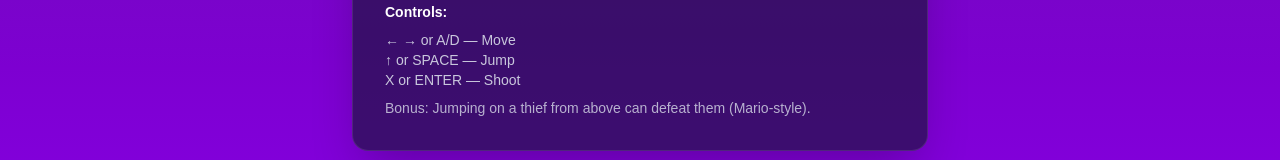
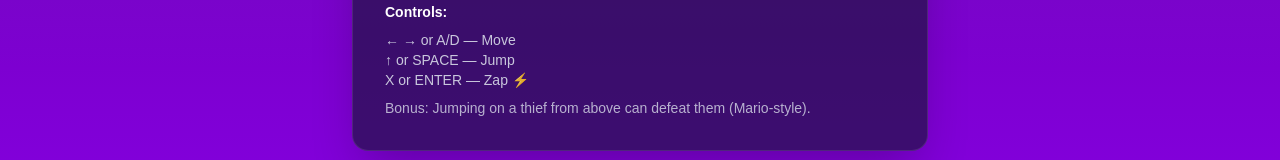
Before and after one commit to babadroga92/mario, a Next.js app: page / in a window 1280 px wide. Shown: the part 738-898 px from the top of the page. Built offline with nearby package versions, Linux system fonts and the light colour scheme.

Commit message:
Update entry page

```diff
--- a/app/page.tsx
+++ b/app/page.tsx
@@ -97,7 +97,7 @@ export default function Home() {
           <div className="font-semibold mb-2 text-white">Controls:</div>
           <div>← → or A/D — Move</div>
           <div>↑ or SPACE — Jump</div>
-          <div>X or ENTER — Shoot</div>
+          <div>X or ENTER — Zap ⚡</div>
           <div className="mt-2 text-slate-200/75">
             Bonus: Jumping on a thief from above can defeat them (Mario-style).
           </div>
```
